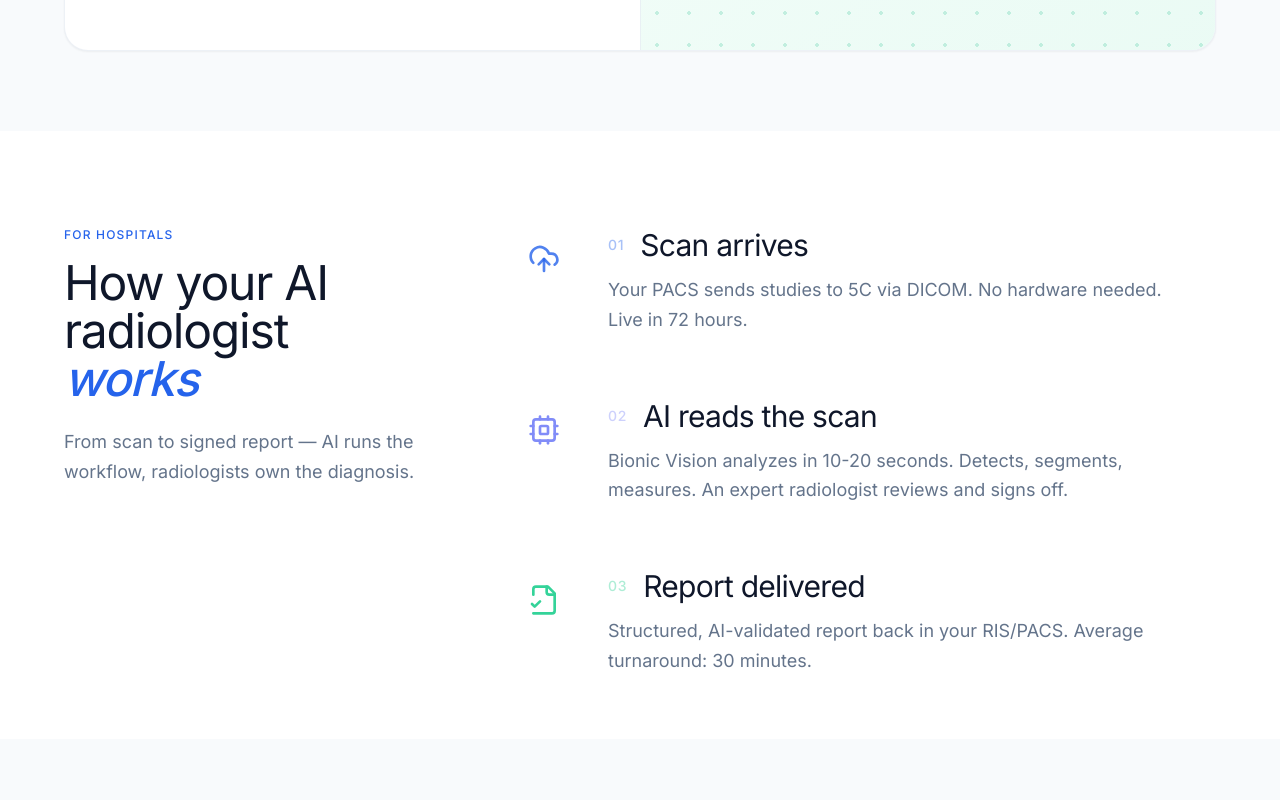
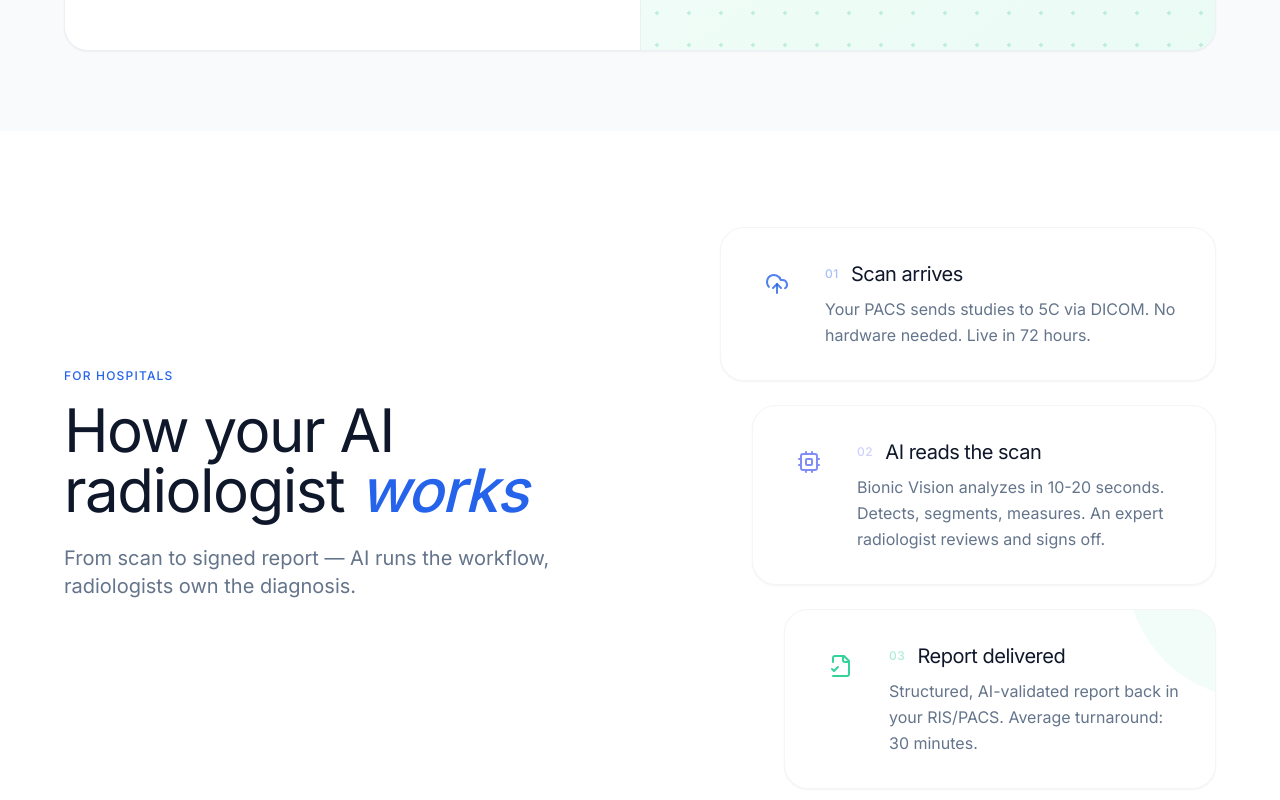
Before and after one commit to Hardy-techy/5c-network, a React (Vite) app: page / in a window 1280 px wide. Shown: the part 3380-4180 px from the top of the page. Built offline with nearby package versions, Linux system fonts and the light colour scheme.

Commit message:
Update How it works layout to match Flywheel card staggered style

```diff
--- a/src/components/HowItWorks.jsx
+++ b/src/components/HowItWorks.jsx
@@ -3,69 +3,67 @@ import { UploadCloud, Cpu, FileCheck2 } from 'lucide-react';
 
 const HowItWorks = () => {
   return (
-    <section className="pt-16 pb-8 md:pt-24 md:pb-16 bg-white" id="how-it-works">
-      <div className="section-container">
-        <div className="flex flex-col lg:flex-row gap-16 lg:gap-24">
+    <section className="pt-16 pb-8 md:pt-24 md:pb-16 bg-white overflow-hidden" id="how-it-works">
+      <div className="section-container relative">
+        <div className="flex flex-col lg:flex-row items-center gap-12 lg:gap-16">
 
-          {/* Left Column: Heading (Sticky for varied composition) */}
-          <div className="lg:w-1/3">
-            <div className="sticky top-32">
+          <div className="flex-1 lg:text-left z-10 relative">
             <span className="text-brand-primary font-medium tracking-widest text-xs mb-4 block uppercase">For Hospitals</span>
-              <h2 className="text-4xl md:text-5xl lg:text-5xl font-normal tracking-tight text-brand-dark mb-6 leading-tight">
+            <h2 className="text-4xl md:text-5xl lg:text-6xl font-normal leading-[1.1] tracking-tight text-brand-dark mb-6">
               How your AI radiologist <span className="font-medium italic text-brand-primary">works</span>
             </h2>
-              <p className="text-brand-muted text-lg font-light leading-relaxed">
+            <p className="text-lg md:text-xl text-brand-muted font-light mb-12 leading-relaxed max-w-xl">
               From scan to signed report — AI runs the workflow, radiologists own the diagnosis.
             </p>
           </div>
-          </div>
 
-          {/* Right Column: Clean Steps without decorative lines */}
-          <div className="lg:w-2/3 flex flex-col gap-12 md:gap-16">
+          <div className="flex-1 w-full relative z-10">
+            <div className="flex flex-col gap-6 md:pl-12">
 
               {/* Step 1 */}
-            <div className="group flex flex-col md:flex-row gap-6 md:gap-8 items-start hover:-translate-y-1 transition-transform duration-300">
-              <div className="flex-shrink-0 w-16 h-16 rounded-2xl bg-brand-light/50 flex items-center justify-center group-hover:bg-brand-primary/10 transition-colors">
-                <UploadCloud className="w-8 h-8 text-brand-primary/80" />
+              <div className="bg-white p-8 rounded-3xl border border-brand-border/40 flex gap-6 items-start hover:border-brand-primary/30 transition-all duration-300 shadow-sm hover:shadow-md hover:-translate-y-1">
+                <div className="w-12 h-12 rounded-2xl bg-brand-light flex items-center justify-center shrink-0">
+                  <UploadCloud className="w-6 h-6 text-brand-primary/80" />
                 </div>
                 <div>
-                <div className="flex items-center gap-4 mb-3">
-                  <span className="text-sm font-medium text-brand-primary/40 tracking-wider">01</span>
-                  <h3 className="text-2xl md:text-3xl font-normal text-brand-dark">Scan arrives</h3>
+                  <div className="flex items-center gap-3 mb-2">
+                    <span className="text-xs font-medium text-brand-primary/40 tracking-wider">01</span>
+                    <h4 className="text-xl font-normal text-brand-dark tracking-tight">Scan arrives</h4>
                   </div>
-                <p className="text-lg text-brand-muted font-light leading-relaxed max-w-xl">
+                  <p className="text-brand-muted font-light leading-relaxed">
                     Your PACS sends studies to 5C via DICOM. No hardware needed. Live in 72 hours.
                   </p>
                 </div>
               </div>
 
               {/* Step 2 */}
-            <div className="group flex flex-col md:flex-row gap-6 md:gap-8 items-start hover:-translate-y-1 transition-transform duration-300">
-              <div className="flex-shrink-0 w-16 h-16 rounded-2xl bg-brand-light/50 flex items-center justify-center group-hover:bg-indigo-500/10 transition-colors">
-                <Cpu className="w-8 h-8 text-indigo-400" />
+              <div className="bg-white p-8 rounded-3xl border border-brand-border/40 flex gap-6 items-start md:ml-8 hover:border-brand-primary/30 transition-all duration-300 shadow-sm hover:shadow-md hover:-translate-y-1">
+                <div className="w-12 h-12 rounded-2xl bg-brand-light flex items-center justify-center shrink-0">
+                  <Cpu className="w-6 h-6 text-indigo-400" />
                 </div>
                 <div>
-                <div className="flex items-center gap-4 mb-3">
-                  <span className="text-sm font-medium text-indigo-400/40 tracking-wider">02</span>
-                  <h3 className="text-2xl md:text-3xl font-normal text-brand-dark">AI reads the scan</h3>
+                  <div className="flex items-center gap-3 mb-2">
+                    <span className="text-xs font-medium text-indigo-400/40 tracking-wider">02</span>
+                    <h4 className="text-xl font-normal text-brand-dark tracking-tight">AI reads the scan</h4>
                   </div>
-                <p className="text-lg text-brand-muted font-light leading-relaxed max-w-xl">
+                  <p className="text-brand-muted font-light leading-relaxed">
                     Bionic Vision analyzes in 10-20 seconds. Detects, segments, measures. An expert radiologist reviews and signs off.
                   </p>
                 </div>
               </div>
 
               {/* Step 3 */}
-            <div className="group flex flex-col md:flex-row gap-6 md:gap-8 items-start hover:-translate-y-1 transition-transform duration-300">
-              <div className="flex-shrink-0 w-16 h-16 rounded-2xl bg-brand-light/50 flex items-center justify-center group-hover:bg-emerald-500/10 transition-colors">
-                <FileCheck2 className="w-8 h-8 text-emerald-400" />
+              <div className="bg-white p-8 rounded-3xl border border-brand-border/40 flex gap-6 items-start md:ml-16 hover:border-brand-primary/30 transition-all duration-300 shadow-sm hover:shadow-md hover:-translate-y-1 group relative overflow-hidden">
+                <div className="absolute right-0 top-0 w-32 h-32 bg-emerald-500/5 rounded-bl-full -mr-10 -mt-10 group-hover:scale-110 transition-transform"></div>
+                <div className="w-12 h-12 rounded-2xl bg-brand-light flex items-center justify-center shrink-0 relative z-10">
+                  <FileCheck2 className="w-6 h-6 text-emerald-400" />
                 </div>
-              <div>
-                <div className="flex items-center gap-4 mb-3">
-                  <span className="text-sm font-medium text-emerald-400/40 tracking-wider">03</span>
-                  <h3 className="text-2xl md:text-3xl font-normal text-brand-dark">Report delivered</h3>
+                <div className="relative z-10">
+                  <div className="flex items-center gap-3 mb-2">
+                    <span className="text-xs font-medium text-emerald-400/40 tracking-wider">03</span>
+                    <h4 className="text-xl font-normal text-brand-dark tracking-tight">Report delivered</h4>
                   </div>
-                <p className="text-lg text-brand-muted font-light leading-relaxed max-w-xl">
+                  <p className="text-brand-muted font-light leading-relaxed">
                     Structured, AI-validated report back in your RIS/PACS. Average turnaround: 30 minutes.
                   </p>
                 </div>
@@ -73,6 +71,8 @@ const HowItWorks = () => {
 
             </div>
           </div>
+
+        </div>
       </div>
     </section>
   );
```
Lines whose indentation alone changed are shown as unchanged.
